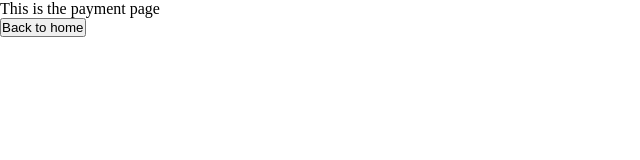
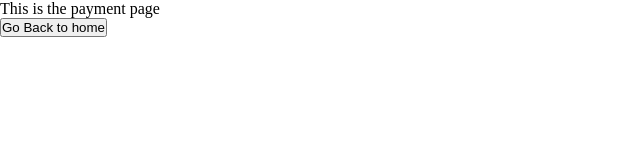
Before and after one commit to babulakterfsd/inside-react, a React (Create React App) app: page /payment in a window 1280 px wide. Shown: the top 160 px of the page, without its empty margins (0-640 px from the left). Built offline with nearby package versions, Linux system fonts and the light colour scheme; no server answers.

Commit message:
final check done about router

```diff
--- a/src/components/Payment.jsx
+++ b/src/components/Payment.jsx
@@ -6,7 +6,7 @@ function Payment() {
         <div>
             <p>This is the payment page</p>
             <Link to="/" style={{ marginTop: '20px' }}>
-                <button type="button">Back to home</button>
+                <button type="button">Go Back to home</button>
             </Link>
         </div>
     );
```
